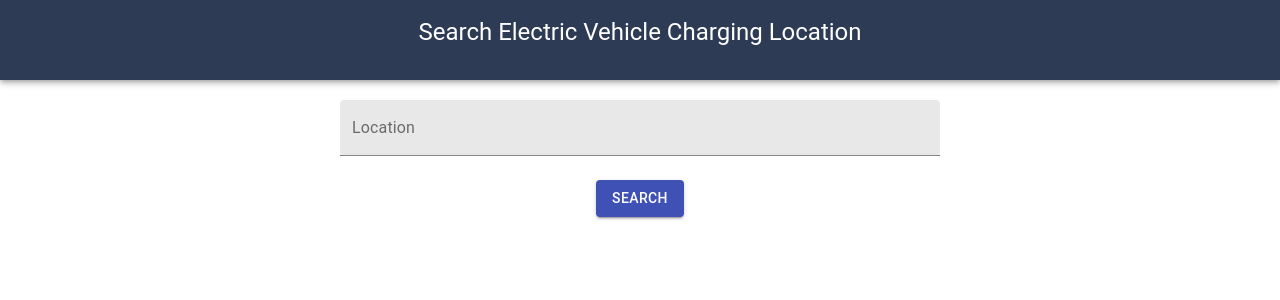
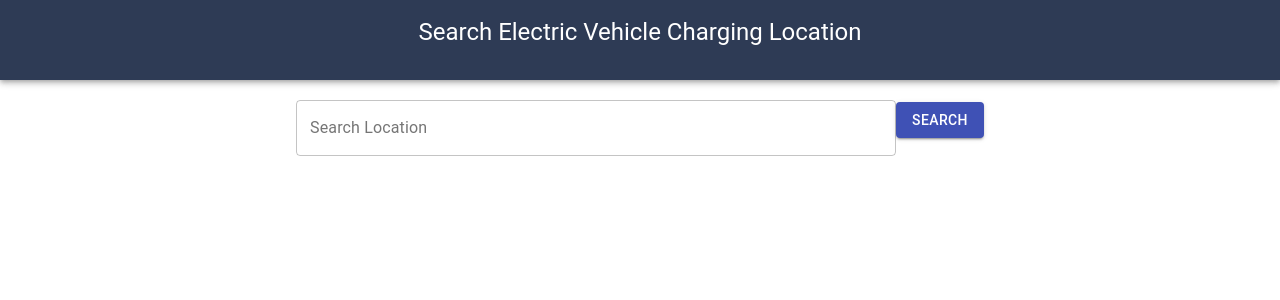
Before and after one commit to dhananjaya-poojari/electric-vehicle-charging-locations, a React (Create React App) app: page / in a window 1280 px wide. Shown: the top 300 px of the page. Built offline with nearby package versions, Linux system fonts and the light colour scheme.

Commit message:
Using Autocomplete

```diff
--- a/package.json
+++ b/package.json
@@ -5,6 +5,7 @@
   "dependencies": {
     "@material-ui/core": "^4.11.3",
     "@material-ui/icons": "^4.11.2",
+    "@material-ui/lab": "^4.0.0-alpha.57",
     "@testing-library/jest-dom": "^5.11.9",
     "@testing-library/react": "^11.2.5",
     "@testing-library/user-event": "^12.7.1",
--- a/src/App.js
+++ b/src/App.js
@@ -7,7 +7,6 @@ require("dotenv").config();
 
 function App() {
   const [searchData, setSearchData] = useState({});
-  const wrapperRef = useRef(null);
 
   const fetchChargingLocation = async (lat, lon) => {
     const url = `https://api.openchargemap.io/v3/poi/?output=json&maxresults=10&compact=true&verbose=false&latitude=${lat}&longitude=${lon}&distanceunit=KM`;
@@ -19,7 +18,7 @@ function App() {
   const fetchLongitudeAndLatitude = async (location) => {
     if (location) {
       const API_key = process.env.API_KEY;
-      const url = `https://us1.locationiq.com/v1/search.php?key=pk.b85addb584eaefbe9e93b63a33a9a3e9&q=${location}&countrycodes=in&format=json&limit=1`;
+      const url = `https://us1.locationiq.com/v1/search.php?key=pk.b85addb584eaefbe9e93b63a33a9a3e9&q=${location}&format=json&limit=1`;
       const res = await fetch(url);
       const data = await res.json();
       await fetchChargingLocation(data[0].lat, data[0].lon);
@@ -27,9 +26,9 @@ function App() {
   };
 
   return (
-    <div className="App" ref={wrapperRef}>
+    <div className="App">
       <Header className="App-header"></Header>
-      <WeatherSearch api_call={fetchLongitudeAndLatitude}  wrapperRef={wrapperRef}/>
+      <WeatherSearch api_call={fetchLongitudeAndLatitude}/>
       { searchData.length>0 && <SearchResult searchData={searchData}/>}
     </div>
   );
--- a/src/components/SearchLocation.js
+++ b/src/components/SearchLocation.js
@@ -1,72 +1,53 @@
 import React from "react";
 import { Button, TextField, Grid } from "@material-ui/core";
+import { Autocomplete } from "@material-ui/lab";
 import { useState, useEffect, useRef } from "react";
 let timer;
 
-function WeatherSearch({ api_call, wrapperRef }) {
+function WeatherSearch({ api_call }) {
   const [location, setLocation] = useState("");
+  const [options, setOptions] = useState([]);
 
   const handleOnChange = (event) => {
     setLocation(event.target.value);
     timer && clearTimeout(timer);
     timer = setTimeout(async function () {
-      const url = `https://us1.locationiq.com/v1/search.php?key=pk.b85addb584eaefbe9e93b63a33a9a3e9&q=${event.target.value}&countrycodes=in&format=json&limit=10`;
+      const url = `https://us1.locationiq.com/v1/search.php?key=pk.b85addb584eaefbe9e93b63a33a9a3e9&q=${event.target.value}&format=json`;
       const res = await fetch(url);
       const data = await res.json();
-      const pokemon = data;
-      setOptions(pokemon);
-      setDisplay(true);
+      data.length > 0 ? setOptions(data) : setOptions([]);
     }, 500);
   };
-  const [display, setDisplay] = useState(false);
-  const [options, setOptions] = useState([]);
-
-  const updatePokeDex = (poke) => {
-    setLocation(poke);
-    document.getElementById("Location").value = poke;
-    setOptions([]);
-  };
-
-  const handleClickOutside = (event) => {
-    const { current: wrap } = wrapperRef;
-    if (wrap && !wrap.contains(event.target)) {
-      setDisplay(false);
-    }
-  };
-  useEffect(() => {
-    window.addEventListener("mousedown", handleClickOutside);
-    return () => {
-      window.removeEventListener("mousedown", handleClickOutside);
-    };
-  });
 
   return (
-    <div>
-      <Grid container direction="column" justify="center" alignItems="center">
-        <TextField
-          id="Location"
-          label="Location"
-          onChange={handleOnChange}
-          style={{ width: 600, height: 40, marginTop: 10, marginBottom: 10 }}
-          variant="filled"
+    <div style={{ paddingBottom: 20 }}>
+      <Grid container direction="row" justify="center" alignItems="center">
+        <Autocomplete
+          freeSolo
+          id="free-solo-2-demo"
+          disableClearable
+          options={options.map((option) => option.display_name)}
+          onChange={(event, value) => {
+            setLocation(value);
+          }}
+          renderInput={(params) => (
+            <TextField
+              {...params}
+              label="Search Location"
+              margin="normal"
+              variant="outlined"
+              InputProps={{ ...params.InputProps, type: "search" }}
+              style={{
+                width: 600,
+                height: 40,
+                marginTop: 10,
+                marginBottom: 10,
+              }}
+              onChange={handleOnChange}
+              value={location}
+            />
+          )}
         />
-        {options.length > 0 && (
-          <div className="autoContainer">
-            {options.map((value, i) => {
-              return (
-                <div
-                  onClick={() => updatePokeDex(value.display_name)}
-                  className="option"
-                  key={i}
-                  tabIndex="0"
-                >
-                  <span>{value.display_name}</span>
-                </div>
-              );
-            })}
-          </div>
-        )}
-        <br />
         <Button
           variant="contained"
           color="primary"
```
